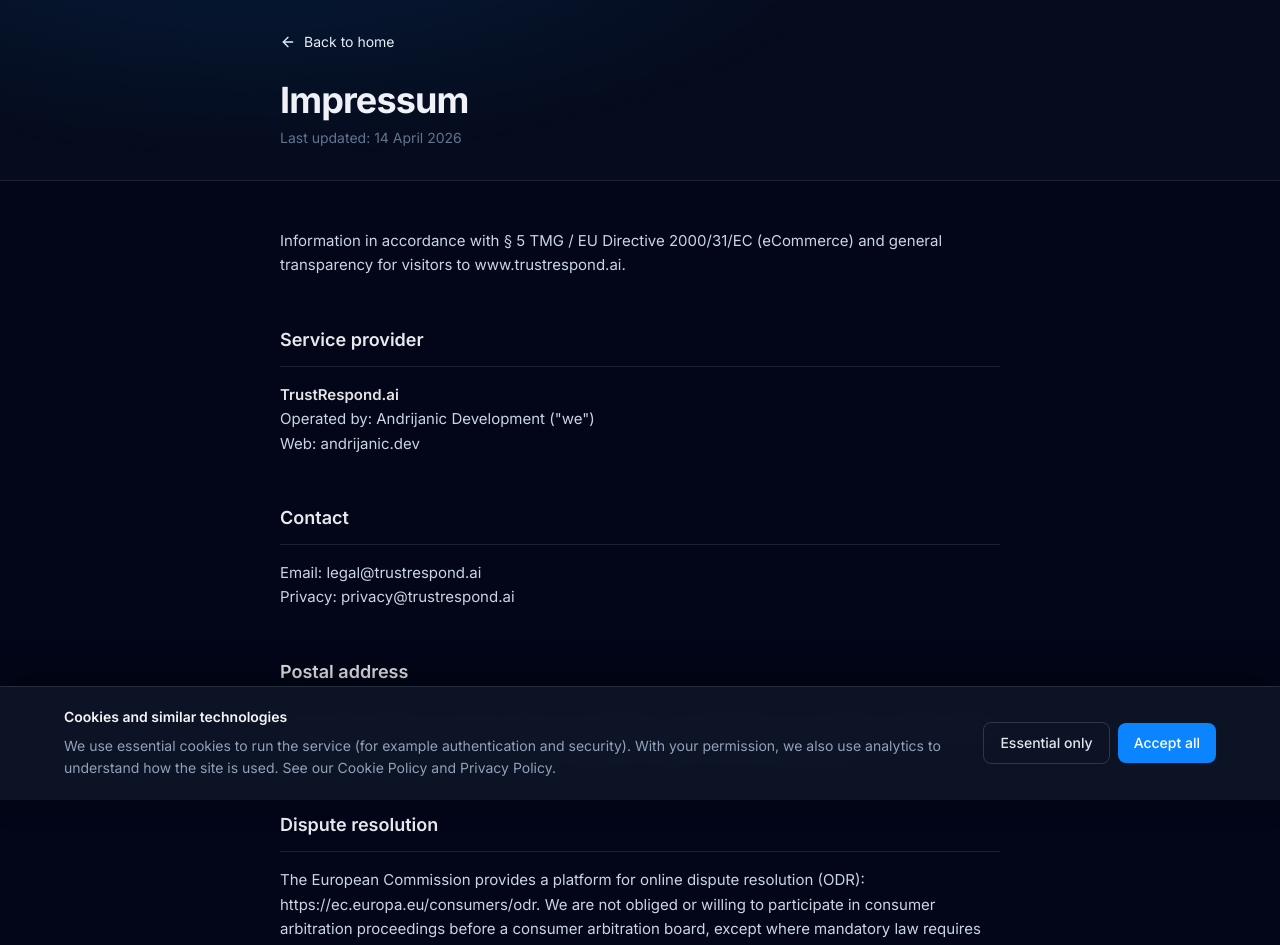
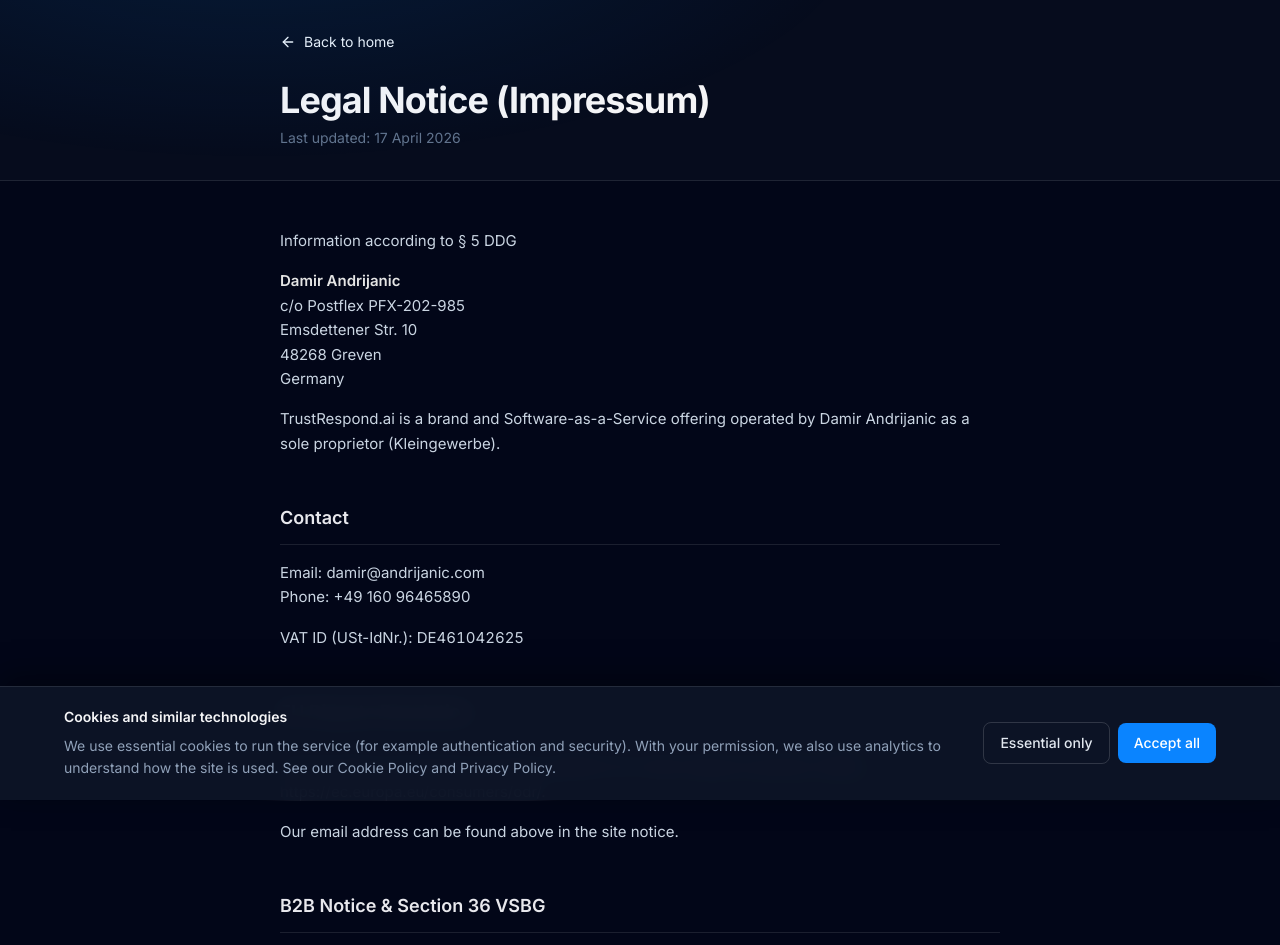
Before and after one commit to hans992/TrustRespond.ai, a Next.js app in the folder apps/web/: page /legal/impressum in a window 1280 px wide. Shown: the top 945 px of the page. Built offline with nearby package versions, Linux system fonts and the light colour scheme.

Commit message:
Impressum

```diff
--- a/apps/web/src/app/legal/impressum/page.tsx
+++ b/apps/web/src/app/legal/impressum/page.tsx
@@ -1,5 +1,4 @@
 import type { Metadata } from "next";
-import Link from "next/link";
 import { LegalPageShell } from "@/components/legal/LegalPageShell";
 
 export const metadata: Metadata = {
@@ -9,49 +8,53 @@
 
 export default function ImpressumPage() {
   return (
-    <LegalPageShell title="Impressum" lastUpdated="14 April 2026">
+    <LegalPageShell title="Legal Notice (Impressum)" lastUpdated="17 April 2026">
+      <p>Information according to § 5 DDG</p>
+
       <p>
-        Information in accordance with § 5 TMG / EU Directive 2000/31/EC (eCommerce) and general transparency for visitors to{" "}
-        <Link href="https://www.trustrespond.ai">www.trustrespond.ai</Link>.
+        <strong>Damir Andrijanic</strong>
+        <br />
+        c/o Postflex PFX-202-985
+        <br />
+        Emsdettener Str. 10
+        <br />
+        48268 Greven
+        <br />
+        Germany
       </p>
 
-      <h2 id="provider">Service provider</h2>
       <p>
-        <strong>TrustRespond.ai</strong>
-        <br />
-        Operated by: Andrijanic Development (&quot;we&quot;)
-        <br />
-        Web: <a href="https://andrijanic.dev">andrijanic.dev</a>
+        TrustRespond.ai is a brand and Software-as-a-Service offering operated by Damir Andrijanic as a sole proprietor
+        (Kleingewerbe).
       </p>
 
       <h2 id="contact">Contact</h2>
       <p>
-        Email: <a href="mailto:legal@trustrespond.ai">legal@trustrespond.ai</a>
+        Email: <a href="mailto:damir@andrijanic.com">damir@andrijanic.com</a>
         <br />
-        Privacy: <a href="mailto:privacy@trustrespond.ai">privacy@trustrespond.ai</a>
+        Phone: <a href="tel:+4916096465890">+49 160 96465890</a>
       </p>
 
-      <h2 id="address">Postal address</h2>
       <p>
-        A full postal address for formal notices and regulatory correspondence is provided on written request to{" "}
-        <a href="mailto:legal@trustrespond.ai">legal@trustrespond.ai</a>. We respond to legitimate requests without undue
-        delay.
+        VAT ID (USt-IdNr.): <span className="tabular-nums">DE461042625</span>
       </p>
 
-      <h2 id="dispute">Dispute resolution</h2>
+      <h2 id="dispute">EU Dispute Resolution</h2>
       <p>
         The European Commission provides a platform for online dispute resolution (ODR):{" "}
-        <a href="https://ec.europa.eu/consumers/odr" target="_blank" rel="noopener noreferrer">
-          https://ec.europa.eu/consumers/odr
+        <a href="https://ec.europa.eu/consumers/odr/" target="_blank" rel="noopener noreferrer">
+          https://ec.europa.eu/consumers/odr/
         </a>
-        . We are not obliged or willing to participate in consumer arbitration proceedings before a consumer arbitration board,
-        except where mandatory law requires otherwise.
+        .
       </p>
+      <p>Our email address can be found above in the site notice.</p>
 
-      <h2 id="liability">Liability for content</h2>
+      <h2 id="b2b">B2B Notice &amp; Section 36 VSBG</h2>
       <p>
-        We are responsible for our own content on these pages under general law. We are not obligated to monitor third-party
-        information transmitted or stored unless required by law.
+        TrustRespond.ai is offered exclusively to businesses (B2B), legal entities under public law, or special funds under
+        public law within the meaning of Section 14 BGB. We do not conclude contracts with consumers (Section 13 BGB). For
+        this reason, we are neither obliged nor willing to participate in dispute resolution proceedings before a consumer
+        arbitration board under the VSBG.
       </p>
     </LegalPageShell>
   );
```
Also changed, not shown: apps/web/public/llms_full.txt.
